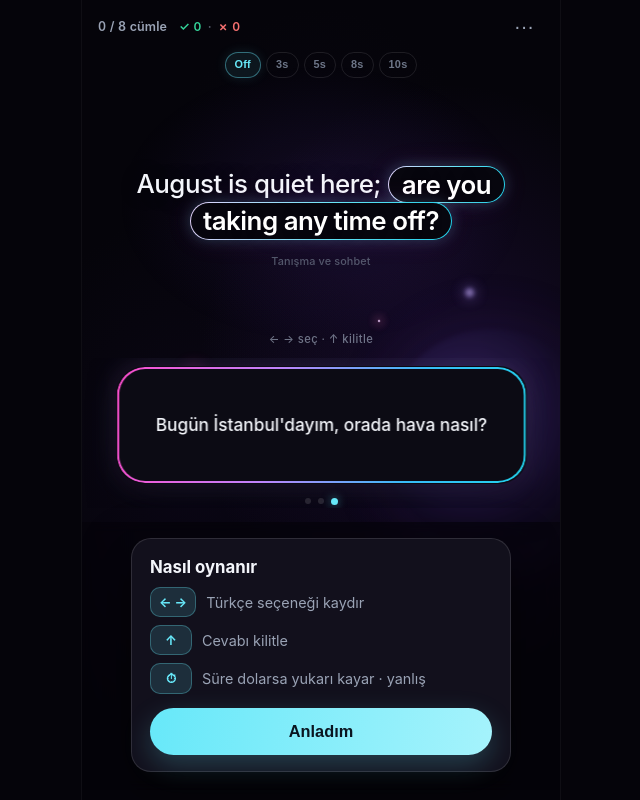
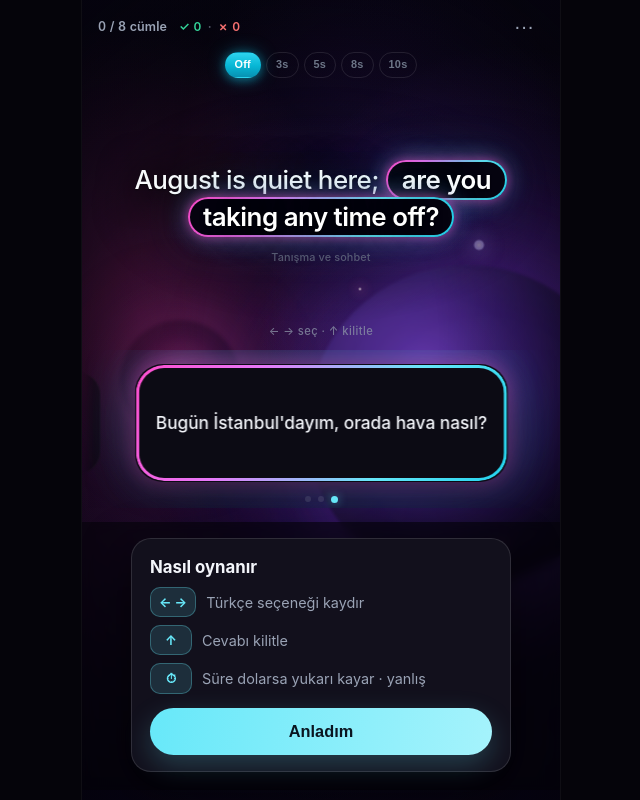
Before and after one commit to rozturac/english-swipe-learn, a React (Vite) app: page / in a window 1280 px wide. Shown: the whole page, without its empty margins (319-959 px from the left). Built offline with nearby package versions, Linux system fonts and the light colour scheme.

Commit message:
Match play UI to ref: richer cosmos, neon pills, filled timer chip.
Close visual gaps vs design-refs/ref-exact — stronger magenta→cyan borders/halos, side-card peeks, and cosmic lighting while keeping slow Reels swipe and distractors.

```diff
--- a/src/App.css
+++ b/src/App.css
@@ -66,65 +66,97 @@ body,
   touch-action: none;
 }
 
-/* Cosmic field — calm dark base, soft orbs, no busy wallpaper */
+/* Cosmic field — richer purple/pink nebula + soft planet orbs */
 .cosmos {
   position: absolute;
   inset: 0;
   z-index: 0;
   overflow: hidden;
   pointer-events: none;
+  background:
+    radial-gradient(ellipse 120% 80% at 50% 100%, #0a0618 0%, transparent 55%),
+    linear-gradient(180deg, #070510 0%, #05040a 45%, #08061a 100%);
 }
 
 .nebula {
   position: absolute;
-  inset: -10%;
+  inset: -18%;
   background:
-    radial-gradient(ellipse 70% 50% at 72% 48%, rgba(88, 40, 160, 0.22), transparent 62%),
-    radial-gradient(ellipse 50% 40% at 28% 58%, rgba(40, 20, 80, 0.16), transparent 70%),
-    radial-gradient(ellipse 40% 30% at 50% 30%, rgba(30, 20, 60, 0.12), transparent 70%);
+    radial-gradient(ellipse 55% 42% at 78% 46%, rgba(120, 55, 210, 0.42), transparent 68%),
+    radial-gradient(ellipse 48% 38% at 22% 42%, rgba(255, 70, 180, 0.22), transparent 70%),
+    radial-gradient(ellipse 70% 50% at 50% 62%, rgba(70, 30, 140, 0.28), transparent 72%),
+    radial-gradient(ellipse 40% 28% at 58% 28%, rgba(90, 40, 180, 0.18), transparent 75%),
+    radial-gradient(ellipse 35% 25% at 12% 68%, rgba(180, 40, 140, 0.12), transparent 70%);
+  filter: saturate(1.15);
+}
+
+.cosmos-vignette {
+  position: absolute;
+  inset: 0;
+  background:
+    radial-gradient(ellipse 70% 55% at 50% 42%, transparent 35%, rgba(4, 2, 12, 0.55) 100%),
+    linear-gradient(180deg, rgba(5, 4, 10, 0.15) 0%, transparent 18%, transparent 72%, rgba(5, 4, 10, 0.45) 100%);
+  pointer-events: none;
 }
 
 .orb {
   position: absolute;
   border-radius: 50%;
-  filter: blur(2px);
   will-change: transform;
 }
 
 .orb-lg {
-  width: 220px;
-  height: 220px;
-  right: -48px;
-  top: 42%;
+  width: min(320px, 78vw);
+  height: min(320px, 78vw);
+  right: -72px;
+  top: 34%;
   background:
-    radial-gradient(circle at 38% 38%, #3d2a6e 0%, #1a1033 55%, #0a0614 100%);
+    radial-gradient(circle at 36% 34%, #6b3db8 0%, #3a1f72 32%, #1a0e38 62%, #090612 88%, transparent 100%);
   box-shadow:
-    0 0 60px 10px rgba(90, 50, 160, 0.18),
-    inset -20px -24px 40px rgba(0, 0, 0, 0.35);
-  opacity: 0.7;
+    0 0 90px 28px rgba(120, 60, 200, 0.28),
+    0 0 160px 50px rgba(90, 40, 160, 0.14),
+    inset -28px -32px 56px rgba(0, 0, 0, 0.45),
+    inset 18px 14px 40px rgba(180, 120, 255, 0.12);
+  opacity: 0.92;
+  filter: blur(1.5px);
   animation: orb-drift 22s ease-in-out infinite;
 }
 
+.orb-flare {
+  width: 120px;
+  height: 120px;
+  left: 8%;
+  top: 40%;
+  background:
+    radial-gradient(circle, rgba(255, 180, 230, 0.95) 0%, rgba(255, 80, 200, 0.55) 28%, rgba(180, 40, 160, 0.18) 55%, transparent 72%);
+  filter: blur(2px);
+  box-shadow:
+    0 0 40px 12px rgba(255, 90, 200, 0.35),
+    0 0 80px 30px rgba(200, 50, 160, 0.18);
+  opacity: 0.85;
+  animation: star-pulse 5.6s ease-in-out infinite;
+}
+
 .orb-sm {
-  width: 14px;
-  height: 14px;
-  left: 22%;
-  top: 46%;
-  background: radial-gradient(circle, #ff6bdc 0%, #c026d3 55%, transparent 74%);
-  filter: blur(0.5px);
-  box-shadow: 0 0 16px 4px rgba(255, 80, 200, 0.45);
-  opacity: 0.85;
+  width: 16px;
+  height: 16px;
+  left: 24%;
+  top: 48%;
+  background: radial-gradient(circle, #ff8ae0 0%, #ff4dce 45%, transparent 74%);
+  filter: blur(0.4px);
+  box-shadow: 0 0 20px 6px rgba(255, 80, 200, 0.55);
+  opacity: 0.9;
   animation: star-pulse 4.8s ease-in-out infinite;
 }
 
 .orb-mid {
-  width: 9px;
-  height: 9px;
-  right: 18%;
-  top: 36%;
-  background: radial-gradient(circle, #e9d5ff 0%, #a78bfa 60%, transparent 75%);
-  box-shadow: 0 0 12px 3px rgba(167, 139, 250, 0.4);
-  opacity: 0.7;
+  width: 10px;
+  height: 10px;
+  right: 16%;
+  top: 30%;
+  background: radial-gradient(circle, #f5e8ff 0%, #c4b5fd 55%, transparent 75%);
+  box-shadow: 0 0 16px 4px rgba(167, 139, 250, 0.5);
+  opacity: 0.8;
   animation: star-pulse 6.2s ease-in-out infinite 0.8s;
 }
 
@@ -133,14 +165,16 @@ body,
   width: 3px;
   height: 3px;
   border-radius: 50%;
-  background: #f5d0fe;
-  box-shadow: 0 0 8px 2px rgba(244, 114, 182, 0.5);
-  opacity: 0.55;
+  background: #fce7f3;
+  box-shadow: 0 0 10px 2px rgba(244, 114, 182, 0.55);
+  opacity: 0.65;
 }
 
-.star-a { left: 18%; top: 52%; animation: star-pulse 5.4s ease-in-out infinite 0.3s; }
-.star-b { right: 28%; top: 58%; width: 2px; height: 2px; animation: star-pulse 7s ease-in-out infinite 1.1s; }
-.star-c { left: 62%; top: 40%; width: 2px; height: 2px; opacity: 0.4; animation: star-pulse 6s ease-in-out infinite 1.6s; }
+.star-a { left: 14%; top: 54%; animation: star-pulse 5.4s ease-in-out infinite 0.3s; }
+.star-b { right: 26%; top: 56%; width: 2px; height: 2px; animation: star-pulse 7s ease-in-out infinite 1.1s; }
+.star-c { left: 58%; top: 36%; width: 2px; height: 2px; opacity: 0.5; animation: star-pulse 6s ease-in-out infinite 1.6s; }
+.star-d { left: 42%; top: 22%; width: 2px; height: 2px; opacity: 0.45; animation: star-pulse 5.8s ease-in-out infinite 0.5s; }
+.star-e { right: 12%; top: 68%; width: 2px; height: 2px; opacity: 0.4; animation: star-pulse 6.5s ease-in-out infinite 1.4s; }
 
 @keyframes orb-drift {
   0%, 100% { transform: translate3d(0, 0, 0); }
@@ -257,20 +291,23 @@ body,
 }
 
 .timer-chip.on {
-  background: rgba(103, 232, 249, 0.08);
-  border-color: rgba(103, 232, 249, 0.42);
-  color: var(--accent);
-  box-shadow: 0 0 12px rgba(103, 232, 249, 0.12);
+  background: linear-gradient(180deg, #2dd4ef 0%, #06b6d4 55%, #0891b2 100%);
+  border-color: transparent;
+  color: #ffffff;
+  box-shadow:
+    0 2px 10px rgba(6, 182, 212, 0.45),
+    0 0 18px rgba(34, 211, 238, 0.35);
 }
 
 .timer-count {
   min-width: 2.4em;
-  margin-left: 2px;
-  font-size: 0.86rem;
+  margin-left: 4px;
+  font-size: 0.92rem;
   font-weight: 700;
   font-variant-numeric: tabular-nums;
   color: var(--accent);
   text-align: right;
+  text-shadow: 0 0 12px rgba(103, 232, 249, 0.35);
 }
 
 .timer-count.urgent {
@@ -399,11 +436,13 @@ body,
   content: '';
   position: absolute;
   left: 50%;
-  top: 46%;
-  width: 88%;
-  height: 130%;
+  top: 48%;
+  width: 96%;
+  height: 140%;
   transform: translate(-50%, -50%);
-  background: radial-gradient(ellipse, rgba(90, 50, 170, 0.14), transparent 68%);
+  background:
+    radial-gradient(ellipse 70% 55% at 50% 50%, rgba(8, 6, 18, 0.55) 0%, rgba(8, 6, 18, 0.22) 45%, transparent 72%),
+    radial-gradient(ellipse 55% 40% at 50% 48%, rgba(110, 50, 190, 0.16), transparent 70%);
   pointer-events: none;
   z-index: -1;
 }
@@ -418,24 +457,29 @@ body,
   line-height: 1.42;
   font-weight: 500;
   letter-spacing: -0.02em;
-  color: var(--text);
-  text-shadow: 0 1px 18px rgba(0, 0, 0, 0.45);
+  color: #f8fafc;
+  text-shadow:
+    0 1px 2px rgba(0, 0, 0, 0.65),
+    0 2px 24px rgba(0, 0, 0, 0.55),
+    0 0 40px rgba(8, 6, 18, 0.8);
 }
 
 .en-highlight {
   display: inline;
-  padding: 0.06em 0.48em 0.1em;
+  padding: 0.08em 0.52em 0.12em;
   margin: 0 0.04em;
   border-radius: 999px;
   color: #fff;
-  font-weight: 560;
-  border: 1.5px solid transparent;
+  font-weight: 600;
+  border: 2px solid transparent;
   background:
-    linear-gradient(#08070f, #08070f) padding-box,
-    linear-gradient(105deg, #e9d5ff 0%, #67e8f9 55%, #22d3ee 100%) border-box;
+    linear-gradient(#0a0814, #0a0814) padding-box,
+    linear-gradient(115deg, #ff4dce 0%, #e879f9 28%, #67e8f9 68%, #22d3ee 100%) border-box;
   box-shadow:
-    0 0 14px rgba(103, 232, 249, 0.22),
-    0 0 28px rgba(255, 77, 206, 0.1);
+    0 0 10px rgba(255, 77, 206, 0.45),
+    0 0 22px rgba(255, 77, 206, 0.28),
+    0 0 28px rgba(34, 211, 238, 0.32),
+    0 0 48px rgba(103, 232, 249, 0.18);
   box-decoration-break: clone;
   -webkit-box-decoration-break: clone;
 }
@@ -486,14 +530,15 @@ body,
   position: relative;
   width: 100%;
   overflow: hidden;
-  padding: 8px 0 2px;
-  mask-image: linear-gradient(90deg, transparent, #000 6%, #000 94%, transparent);
+  padding: 14px 0 4px;
+  /* Soft edge fade only — keep side cards peeking */
+  mask-image: linear-gradient(90deg, transparent 0%, #000 2.5%, #000 97.5%, transparent 100%);
   -webkit-mask-image: linear-gradient(
     90deg,
-    transparent,
-    #000 6%,
-    #000 94%,
-    transparent
+    transparent 0%,
+    #000 2.5%,
+    #000 97.5%,
+    transparent 100%
   );
 }
 
@@ -519,8 +564,8 @@ body,
   display: flex;
   align-items: center;
   justify-content: center;
-  transform: scale(0.86);
-  opacity: 0.32;
+  transform: scale(0.88);
+  opacity: 0.5;
   transition:
     transform 0.48s var(--spring-soft),
     opacity 0.35s ease,
@@ -535,9 +580,11 @@ body,
   background: #0c0b14;
   border-color: transparent;
   box-shadow:
-    0 16px 48px rgba(0, 0, 0, 0.45),
-    0 0 28px rgba(255, 77, 206, 0.14),
-    0 0 48px rgba(34, 211, 238, 0.1);
+    0 18px 52px rgba(0, 0, 0, 0.55),
+    0 0 18px rgba(255, 77, 206, 0.35),
+    0 0 36px rgba(255, 77, 206, 0.28),
+    0 0 56px rgba(34, 211, 238, 0.28),
+    0 0 90px rgba(34, 211, 238, 0.14);
   z-index: 2;
 }
 
@@ -546,8 +593,8 @@ body,
   position: absolute;
   inset: 0;
   border-radius: inherit;
-  padding: 1.6px;
-  background: linear-gradient(100deg, #ff4dce 0%, #c084fc 38%, #38bdf8 72%, #22d3ee 100%);
+  padding: 2.75px;
+  background: linear-gradient(115deg, #ff4dce 0%, #e879f9 30%, #67e8f9 68%, #22d3ee 100%);
   -webkit-mask:
     linear-gradient(#000 0 0) content-box,
     linear-gradient(#000 0 0);
@@ -557,7 +604,7 @@ body,
 }
 
 .option-card.is-side {
-  filter: saturate(0.55) brightness(0.88);
+  filter: saturate(0.65) brightness(0.9);
 }
 
 .option-card.is-reveal {
@@ -835,6 +882,7 @@ body,
   .orb-lg,
   .orb-sm,
   .orb-mid,
+  .orb-flare,
   .star {
     animation: none;
   }
@@ -856,5 +904,6 @@ body,
     padding: 16px 14px;
   }
   .theme-chip { margin-top: 10px; }
-  .orb-lg { width: 160px; height: 160px; }
+  .orb-lg { width: min(220px, 62vw); height: min(220px, 62vw); }
+  .orb-flare { width: 90px; height: 90px; }
 }
--- a/src/App.tsx
+++ b/src/App.tsx
@@ -331,11 +331,15 @@ export default function App() {
       <div className="cosmos" aria-hidden>
         <span className="nebula" />
         <span className="orb orb-lg" />
+        <span className="orb orb-flare" />
         <span className="orb orb-sm" />
         <span className="orb orb-mid" />
         <span className="star star-a" />
         <span className="star star-b" />
         <span className="star star-c" />
+        <span className="star star-d" />
+        <span className="star star-e" />
+        <span className="cosmos-vignette" />
       </div>
       <div className="flash-veil" aria-hidden />
 
--- a/src/components/OptionStrip.tsx
+++ b/src/components/OptionStrip.tsx
@@ -8,8 +8,8 @@ type Props = {
   frozen?: boolean
 }
 
-const CARD_RATIO = 0.86
-const GAP_PX = 10
+const CARD_RATIO = 0.78
+const GAP_PX = 12
 
 export function OptionStrip({
   options,
```
